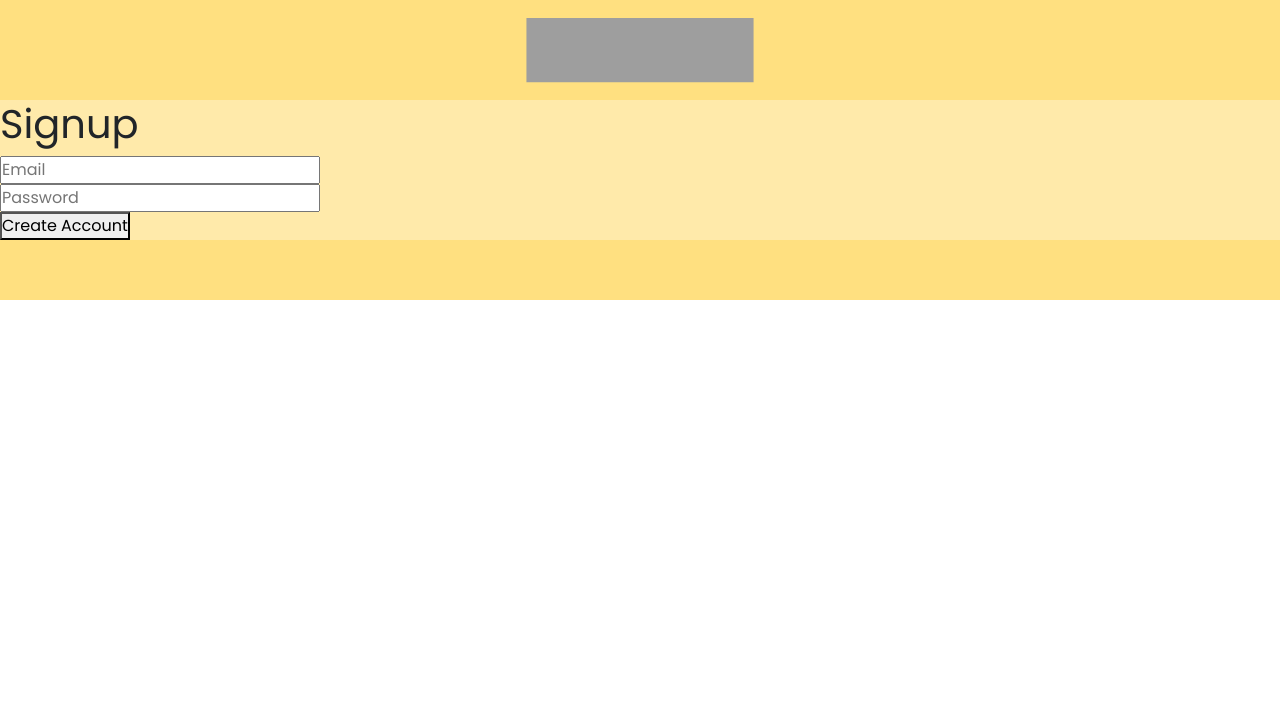
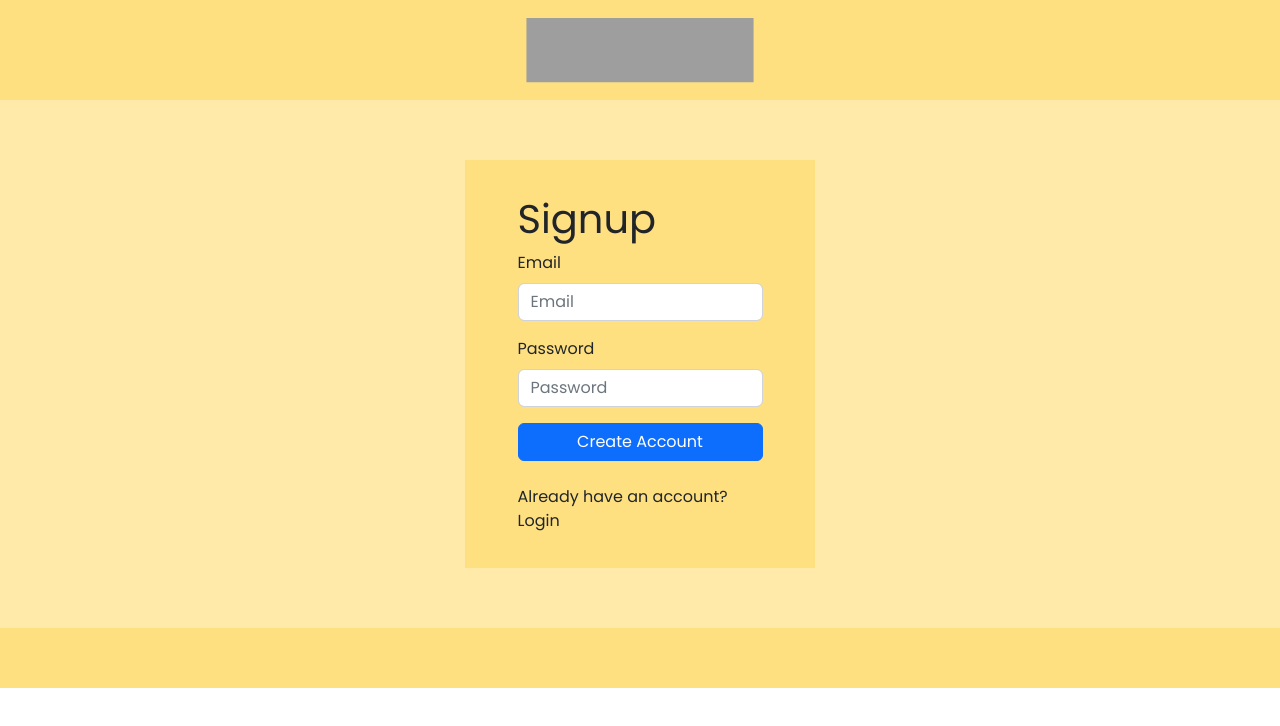
Before and after one commit to sahanperera00/Firebase-Course, a React (Create React App) app in the folder frontend/: page /signup in a window 1280 px wide. Shown: the top 726 px of the page. Built offline with nearby package versions, Linux system fonts and the light colour scheme; grey boxes are pictures that could not be loaded.

Commit message:
styled signup

```diff
--- a/frontend/src/pages/Signup.js
+++ b/frontend/src/pages/Signup.js
@@ -4,10 +4,12 @@ import {
   createUserWithEmailAndPassword,
   signOut,
 } from "firebase/auth";
+import { useNavigate } from "react-router-dom";
 
 function Signup() {
   const [data, setData] = useState({});
   const auth = getAuth();
+  const navigate = useNavigate();
 
   const handleInput = (event) => {
     let newInput = { [event.target.name]: event.target.value };
@@ -18,9 +20,7 @@ function Signup() {
     let user = auth.currentUser;
     if (user != null) {
       signOut(auth)
-        .then(() => {
-          alert("Signout Successfull");
-        })
+        .then(() => {})
         .catch((error) => {
           alert("Signout Unsuccessfull");
         });
@@ -34,6 +34,7 @@ function Signup() {
       createUserWithEmailAndPassword(auth, data.email, data.password)
         .then((response) => {
           handleSignout();
+          navigate("/");
           alert("Signup Successfull");
         })
         .catch((error) => {
@@ -45,22 +46,67 @@ function Signup() {
   };
 
   return (
-    <>
+    <div
+      style={{
+        width: "350px",
+        backgroundColor: "#FFE080",
+        marginLeft: "auto",
+        marginRight: "auto",
+        marginTop: "60px",
+        marginBottom: "60px",
+      }}
+    >
+      <div
+        style={{
+          width: "70%",
+          marginLeft: "auto",
+          marginRight: "auto",
+          padding: "35px 0px",
+          display: "flex",
+          flexDirection: "column",
+          justifyContent: "center",
+        }}
+      >
         <h1>Signup</h1>
+        <div className="mb-3">
+          <label className="form-label">Email</label>
           <input
             name="email"
+            type="email"
             placeholder="Email"
             onChange={(event) => handleInput(event)}
+            className="form-control"
           />
-      <br />
+        </div>
+        <div className="mb-3">
+          <label className="form-label">Password</label>
           <input
             name="password"
+            type="password"
             placeholder="Password"
             onChange={(event) => handleInput(event)}
+            className="form-control"
           />
+        </div>
+        <button
+          type="button"
+          className="btn btn-primary"
+          onClick={handleSignup}
+        >
+          Create Account
+        </button>
         <br />
-      <button onClick={handleSignup}>Create Account</button>
-    </>
+        <span>Already have an account?</span>
+        <a
+          style={{ cursor: "pointer" }}
+          onClick={(e) => {
+            navigate("/");
+          }}
+        >
+          Login
+        </a>
+      </div>
+    </div>
   );
 }
 
```
Lines whose indentation alone changed are shown as unchanged.
